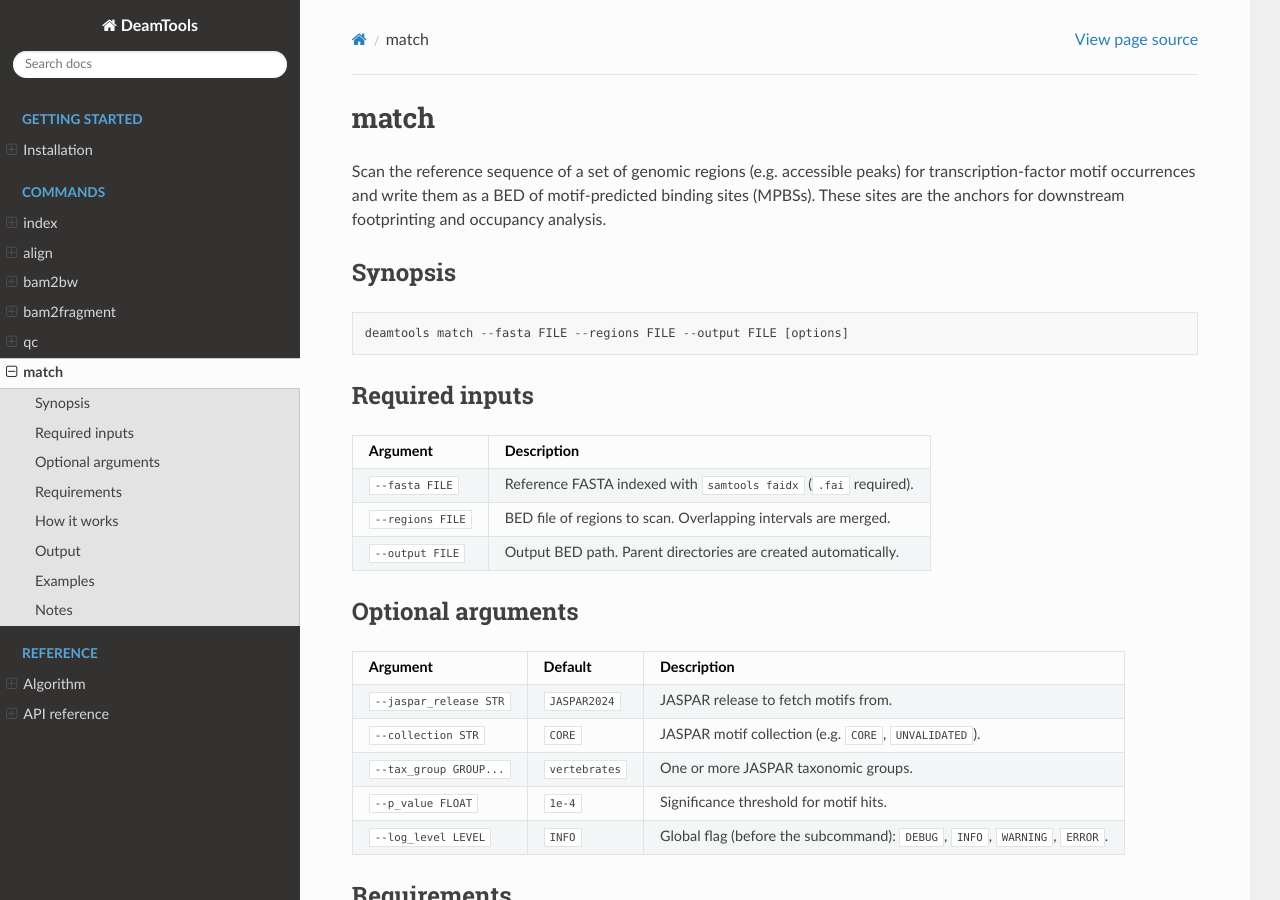
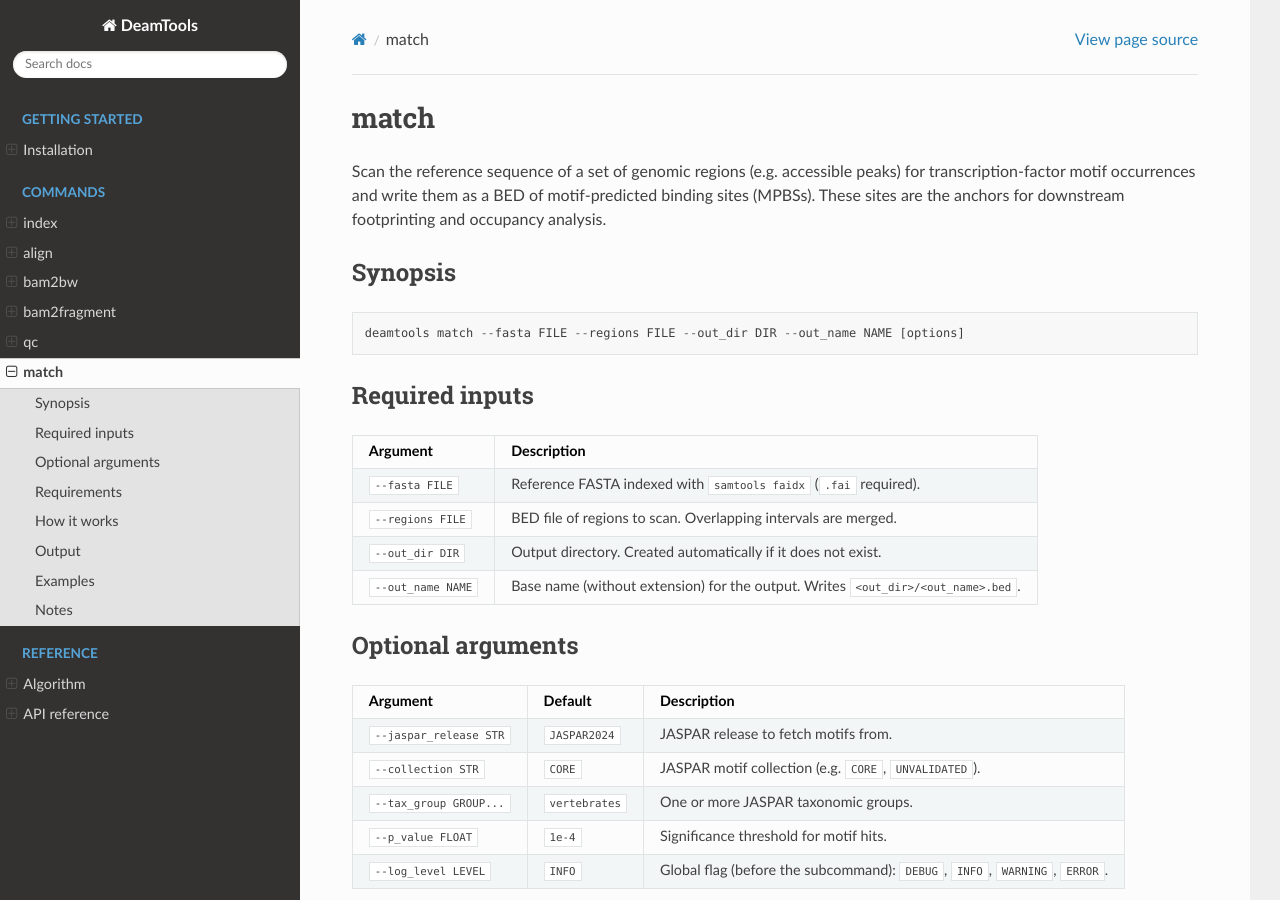
Before and after one commit to lzj1769/deamTools, a Sphinx documentation site: the page built from docs/usage/match.md, in a window 1280 px wide and 900 px high. Built offline with Sphinx 7.4.7 and the Read the Docs theme 3.1.0, drawn with Linux system fonts in a browser that asks for light colours; some of the changed text lies outside the part shown.

Commit message:
match: replace --output with --out_dir/--out_name
The match command now writes <out_dir>/<out_name>.bed instead of taking a
single --output path, matching index/align/bam2bw/qc. Updated run_motif_matching,
the CLI, tests, and docs (usage/match.md, api.md, CLAUDE.md).

Co-Authored-By: Claude Opus 4.8 <noreply@anthropic.com>

````diff
--- a/docs/usage/match.md
+++ b/docs/usage/match.md
@@ -5,7 +5,7 @@ Scan the reference sequence of a set of genomic regions (e.g. accessible peaks)
 ## Synopsis
 
 ```
-deamtools match --fasta FILE --regions FILE --output FILE [options]
+deamtools match --fasta FILE --regions FILE --out_dir DIR --out_name NAME [options]
 ```
 
 ## Required inputs
@@ -14,7 +14,8 @@ deamtools match --fasta FILE --regions FILE --output FILE [options]
 |---|---|
 | `--fasta FILE` | Reference FASTA indexed with `samtools faidx` (`.fai` required). |
 | `--regions FILE` | BED file of regions to scan. Overlapping intervals are merged. |
-| `--output FILE` | Output BED path. Parent directories are created automatically. |
+| `--out_dir DIR` | Output directory. Created automatically if it does not exist. |
+| `--out_name NAME` | Base name (without extension) for the output. Writes `<out_dir>/<out_name>.bed`. |
 
 ## Optional arguments
 
@@ -59,7 +60,7 @@ chrom    start    end    motif    score    strand
 deamtools match \
     --fasta hg38.fa \
     --regions peaks.bed \
-    --output mpbs.bed
+    --out_dir results --out_name mpbs
 
 # Stricter threshold, explicit collection / taxonomic group
 deamtools match \
@@ -68,7 +69,7 @@ deamtools match \
     --collection CORE \
     --tax_group vertebrates \
     --p_value 1e-5 \
-    --output mpbs.bed
+    --out_dir results --out_name mpbs
 ```
 
 ## Notes
````
Also changed, not shown: CLAUDE.md (+1 -1 lines), docs/api.md (+3 -2 lines), 3 other files.
